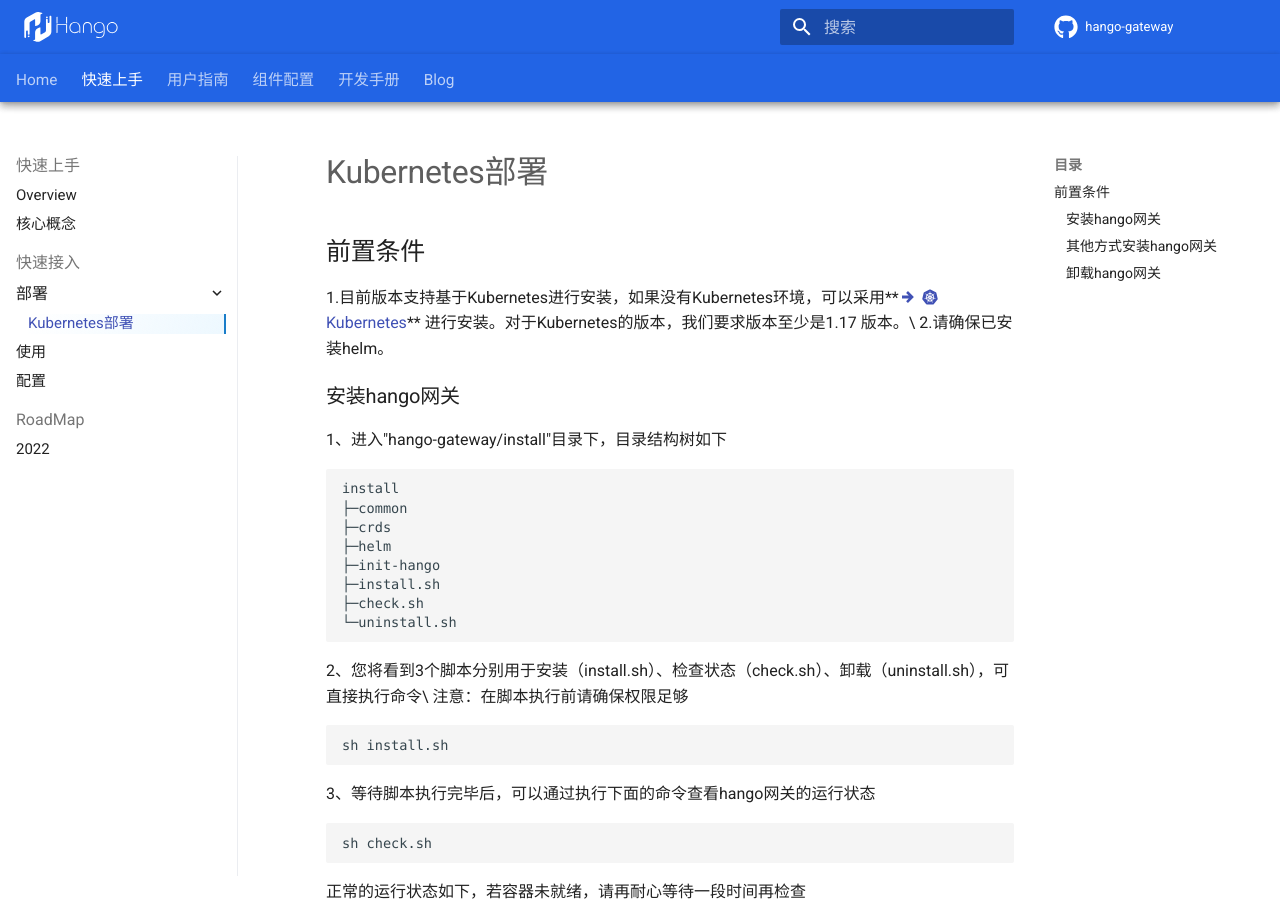
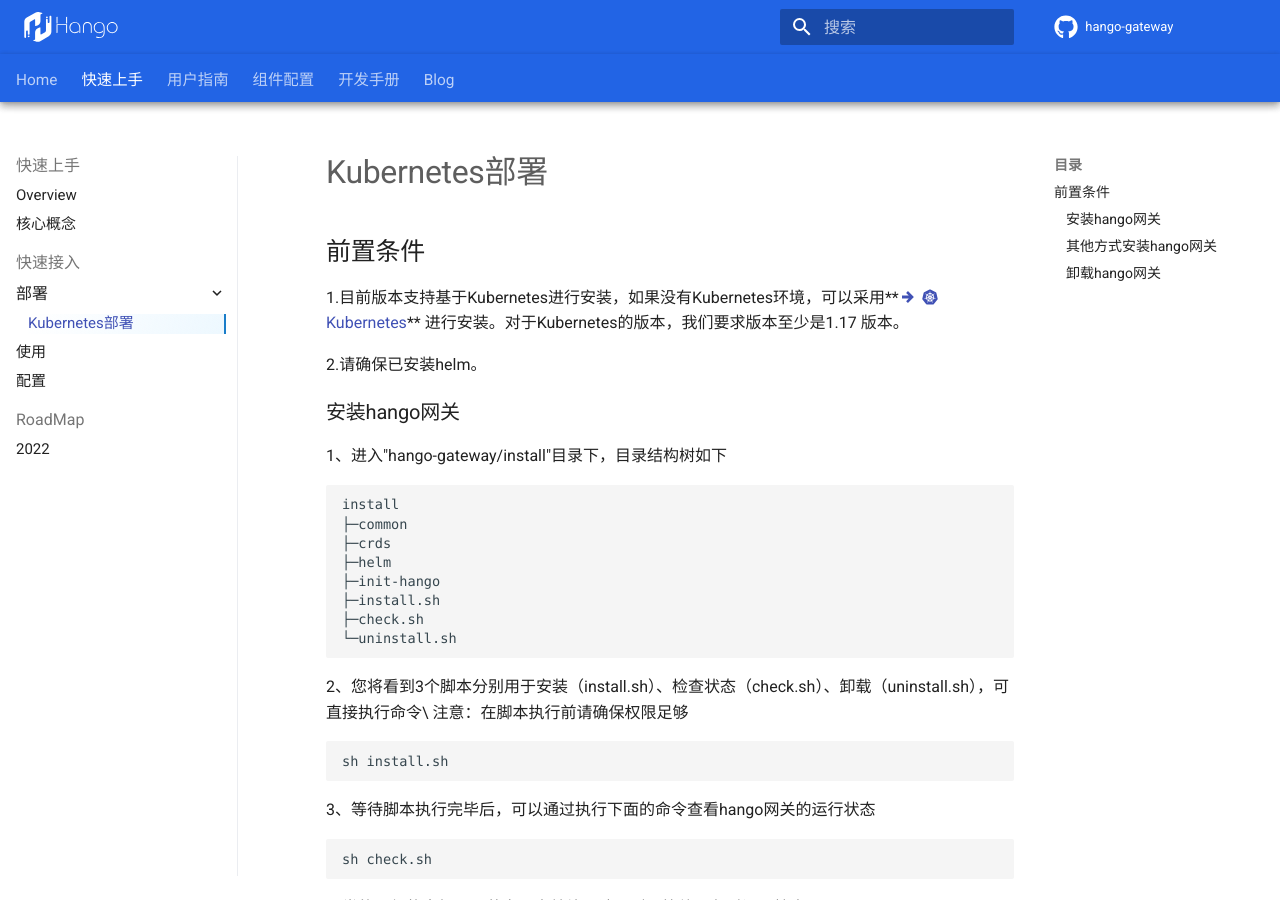
Before and after one commit to northhead/website, an MkDocs documentation site: the page built from docs/getting-started/install/kubernetes.md, in a window 1280 px wide and 900 px high. Built offline with MkDocs 1.6.1 and Material for MkDocs 9.7.7, drawn with Linux system fonts in a browser that asks for light colours; some web fonts are replaced; comment, search, counter and statistics services are not loaded.

```diff
--- a/docs/getting-started/install/kubernetes.md
+++ b/docs/getting-started/install/kubernetes.md
@@ -2,7 +2,8 @@
 
 ## 前置条件
 
-1.目前版本支持基于Kubernetes进行安装，如果没有Kubernetes环境，可以采用**[:material-arrow-right-thick: :material-kubernetes: Kubernetes](https://minikube.sigs.k8s.io/docs/start/)** 进行安装。对于Kubernetes的版本，我们要求版本至少是1.17 版本。\
+1.目前版本支持基于Kubernetes进行安装，如果没有Kubernetes环境，可以采用**[:material-arrow-right-thick: :material-kubernetes: Kubernetes](https://minikube.sigs.k8s.io/docs/start/)** 进行安装。对于Kubernetes的版本，我们要求版本至少是1.17 版本。
+
 2.请确保已安装helm。
 
 ### 安装hango网关
```
